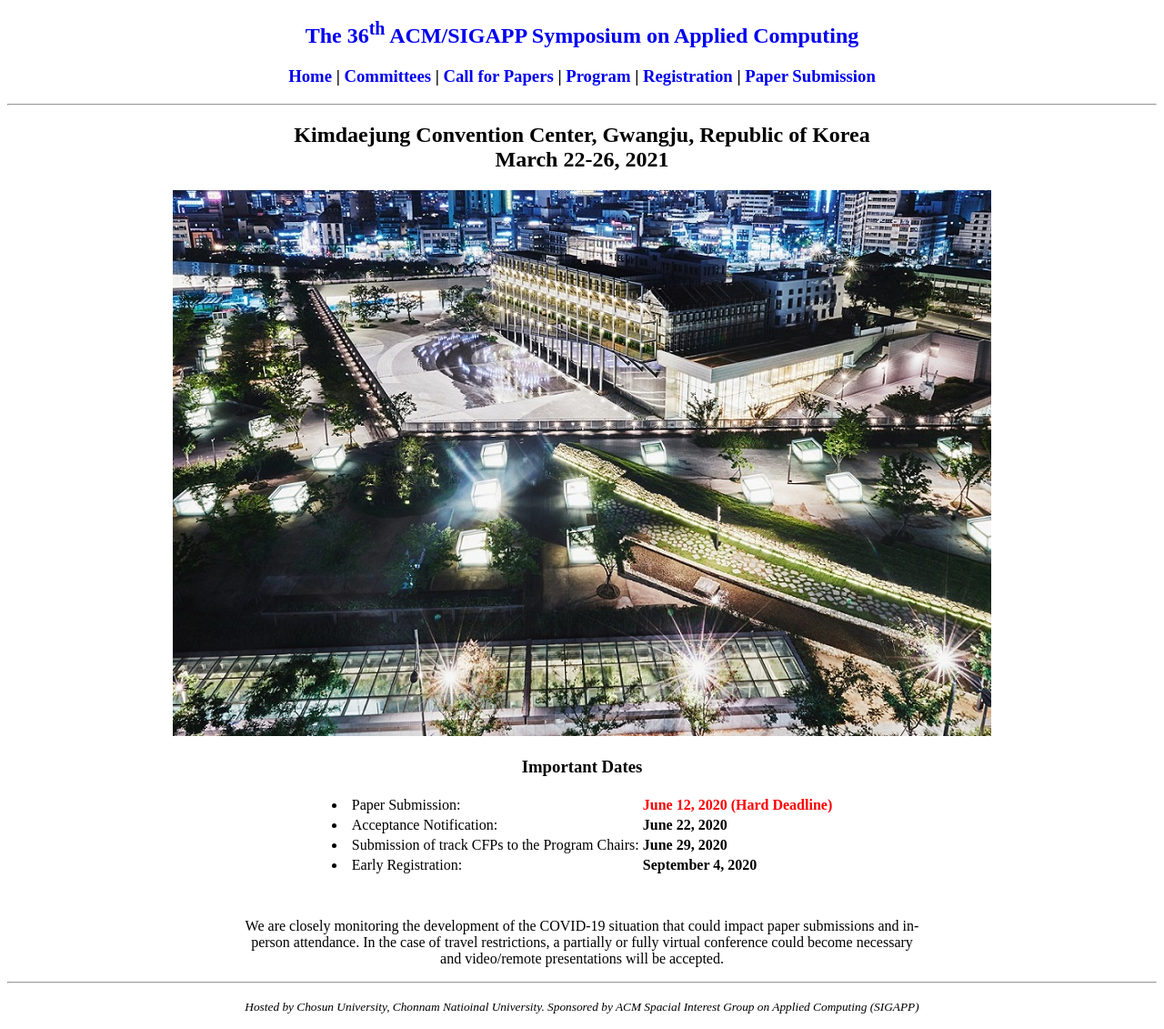
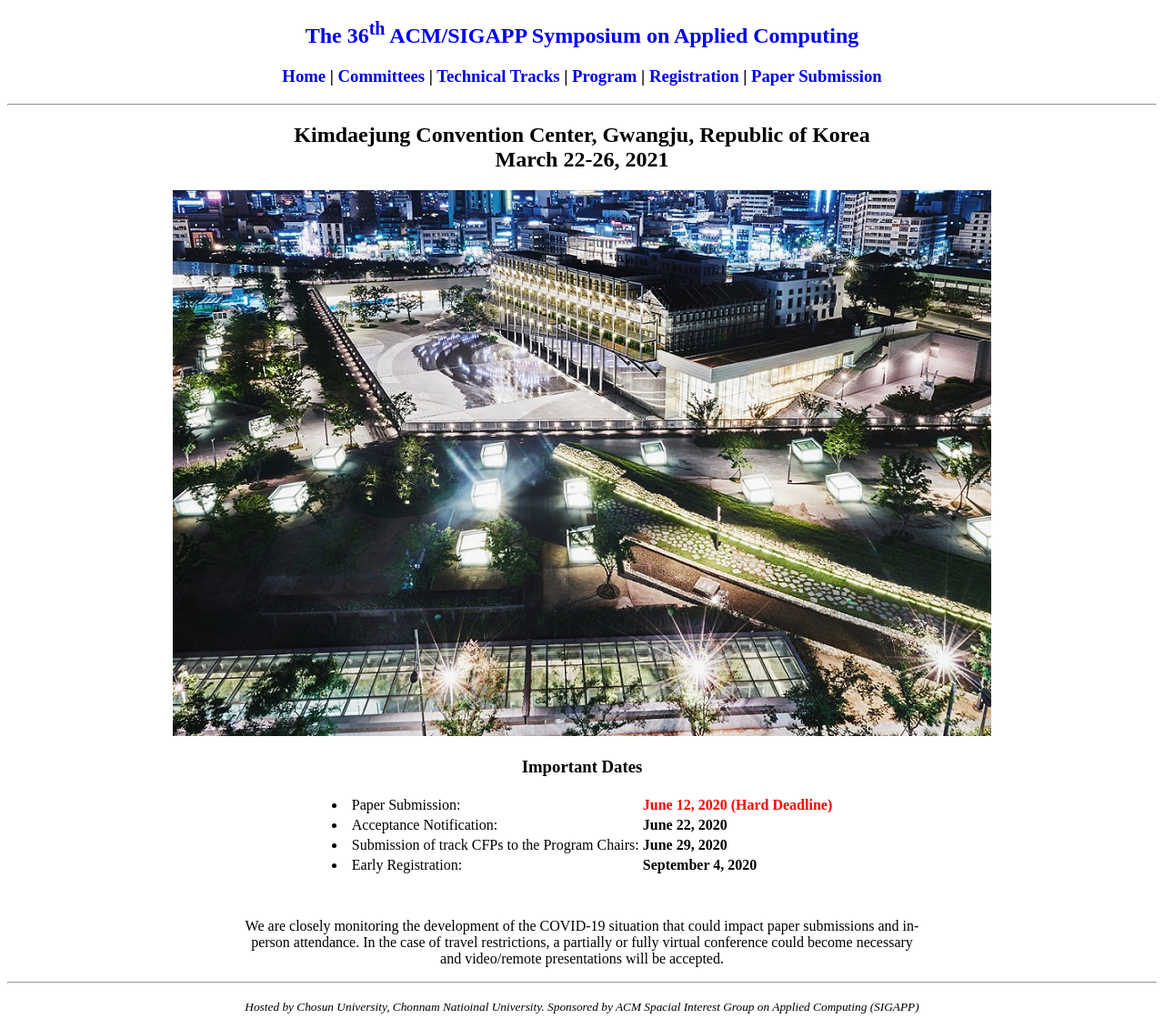
Before and after one commit to sac-dash/2021, a Jekyll site: the page built from index.html, in a window 1280 px wide. Shown: the whole page at 91% size. Built offline with Jekyll 4.4.1, drawn with Linux system fonts in a browser that asks for light colours; the list of posts is cut into pages by our own code.

Commit message:
Update header.html

```diff
--- a/_includes/header.html
+++ b/_includes/header.html
@@ -4,7 +4,7 @@
             <h2><a style="text-decoration:none" href='http://sac-dash.github.io/2021/'>The 36<sup>th</sup> ACM/SIGAPP Symposium on Applied Computing</a></h2>
         </header>
 
-        <h3><a style="text-decoration:none" href='http://sac-dash.github.io/2021/'> Home</a> | <a style="text-decoration:none" href='http://sac-dash.github.io/2021/committee/'>Committees</a> | <a style="text-decoration:none" href='http://sac-dash.github.io/2021/papers/'>Call for Papers</a> | <a style="text-decoration:none" href='http://sac-dash.github.io/2021/program/'>Program</a> | <a style="text-decoration:none" href='http://sac-dash.github.io/2021/registration/'>Registration</a> | <a style="text-decoration:none" href='http://sac-dash.github.io/2021/submission/'>Paper Submission</a></h3>
+        <h3><a style="text-decoration:none" href='http://sac-dash.github.io/2021/'> Home</a> | <a style="text-decoration:none" href='http://sac-dash.github.io/2021/committee/'>Committees</a> | <a style="text-decoration:none" href='http://sac-dash.github.io/2021/tracks/'>Technical Tracks</a> | <a style="text-decoration:none" href='http://sac-dash.github.io/2021/program/'>Program</a> | <a style="text-decoration:none" href='http://sac-dash.github.io/2021/registration/'>Registration</a> | <a style="text-decoration:none" href='http://sac-dash.github.io/2021/submission/'>Paper Submission</a></h3>
     <center>
 </div>
 <hr>
```
